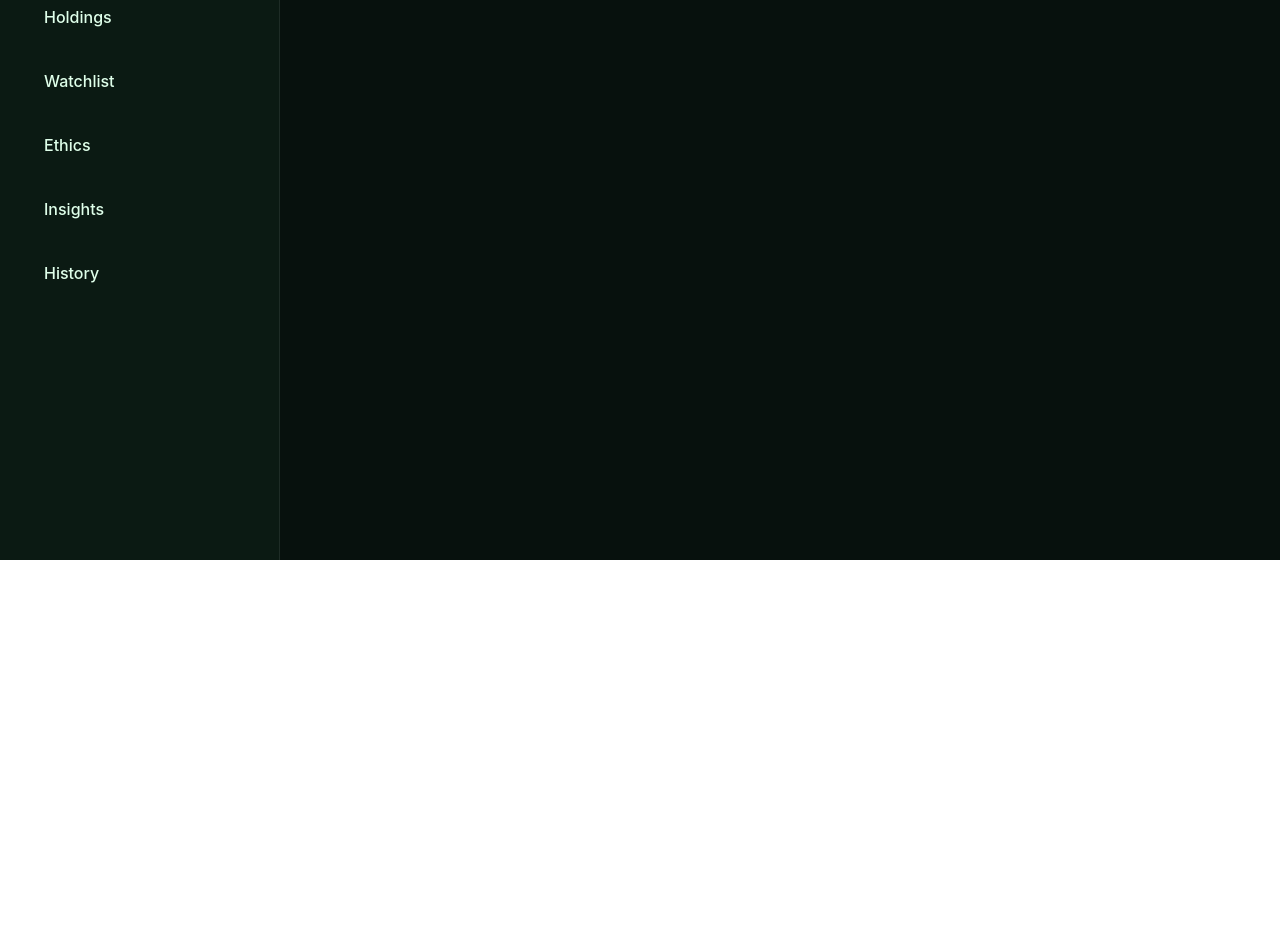
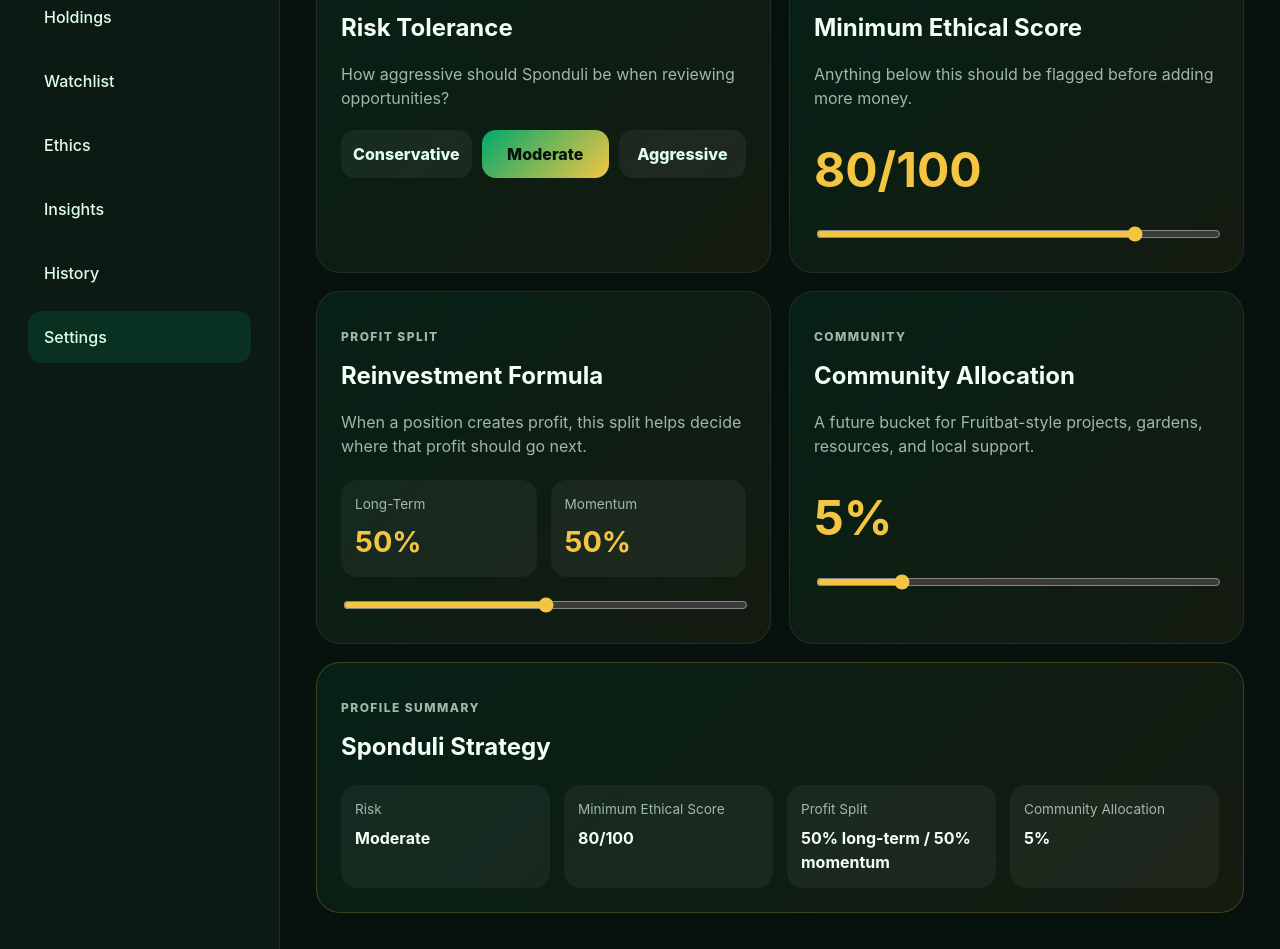
Before and after one commit to rtocastro/sponduli, a React (Vite) app: page /settings in a window 1280 px wide. Shown: the part 240-1189 px from the top of the page. Before the commit the page ends 800 px from the top, so only its background shows below. Built offline with nearby package versions, Linux system fonts and the light colour scheme.

Commit message:
feat: add settings page and investment profile

```diff
--- a/src/App.css
+++ b/src/App.css
@@ -534,6 +534,113 @@
   text-align: right;
 }
 
+.settings-grid {
+  display: grid;
+  grid-template-columns: 1fr 1fr;
+  gap: 18px;
+}
+
+.settings-card {
+  background:
+    linear-gradient(
+      135deg,
+      rgba(0, 168, 107, 0.1),
+      rgba(244, 197, 66, 0.06)
+    );
+  border: 1px solid rgba(255, 255, 255, 0.08);
+  border-radius: 24px;
+  padding: 24px;
+}
+
+.settings-card h3 {
+  margin: 8px 0 10px;
+  font-size: 1.5rem;
+}
+
+.settings-card p {
+  color: #9fb8aa;
+  line-height: 1.5;
+}
+
+.segmented-control {
+  display: grid;
+  grid-template-columns: repeat(3, 1fr);
+  gap: 10px;
+  margin-top: 20px;
+}
+
+.segmented-control button {
+  border: 0;
+  border-radius: 14px;
+  padding: 12px;
+  color: #dfffea;
+  background: rgba(255, 255, 255, 0.06);
+  cursor: pointer;
+  font-weight: 800;
+}
+
+.segmented-control button.active,
+.segmented-control button:hover {
+  color: #06100b;
+  background: linear-gradient(135deg, #00a86b, #f4c542);
+}
+
+.split-display {
+  display: grid;
+  grid-template-columns: 1fr 1fr;
+  gap: 14px;
+  margin-top: 22px;
+}
+
+.split-display div,
+.profile-summary-list div {
+  padding: 14px;
+  border-radius: 16px;
+  background: rgba(255, 255, 255, 0.05);
+}
+
+.split-display span,
+.profile-summary-list span {
+  display: block;
+  color: #9fb8aa;
+  font-size: 0.85rem;
+  margin-bottom: 6px;
+}
+
+.split-display strong {
+  font-size: 1.8rem;
+  color: #f4c542;
+}
+
+.split-range {
+  width: 100%;
+  margin-top: 20px;
+  accent-color: #f4c542;
+}
+
+.profile-summary-card {
+  grid-column: 1 / -1;
+  border-color: rgba(244, 197, 66, 0.22);
+}
+
+.profile-summary-list {
+  display: grid;
+  grid-template-columns: repeat(4, 1fr);
+  gap: 14px;
+  margin-top: 20px;
+}
+
+@media (max-width: 850px) {
+  .settings-grid,
+  .profile-summary-list {
+    grid-template-columns: 1fr;
+  }
+
+  .segmented-control {
+    grid-template-columns: 1fr;
+  }
+}
+
 @media (max-width: 650px) {
   .history-row {
     flex-direction: column;
--- a/src/App.jsx
+++ b/src/App.jsx
@@ -8,6 +8,7 @@
 import Ethics from "./pages/Ethics";
 import Insights from "./pages/Insights";
 import History from "./pages/History";
+import Settings from "./pages/Settings";
 
 function App() {
   return (
@@ -22,6 +23,7 @@
           <Route path="/ethics" element={<Ethics />} />
           <Route path="/insights" element={<Insights />} />
           <Route path="/history" element={<History />} />
+          <Route path="/settings" element={<Settings />} />
         </Routes>
       </main>
     </div>
--- a/src/components/Sidebar.jsx
+++ b/src/components/Sidebar.jsx
@@ -7,6 +7,7 @@
   { label: "Ethics", path: "/ethics" },
   { label: "Insights", path: "/insights" },
   { label: "History", path: "/history" },
+  { label: "Settings", path: "/settings" },
 ];
 
 function Sidebar() {
--- /dev/null
+++ b/src/pages/Settings.jsx
@@ -0,0 +1,148 @@
+import { useState } from "react";
+
+function Settings() {
+  const [riskTolerance, setRiskTolerance] = useState("Moderate");
+  const [minimumEthicalScore, setMinimumEthicalScore] = useState(80);
+  const [longTermSplit, setLongTermSplit] = useState(50);
+  const [momentumSplit, setMomentumSplit] = useState(50);
+  const [communityAllocation, setCommunityAllocation] = useState(5);
+
+  function updateLongTermSplit(value) {
+    const newValue = Number(value);
+    setLongTermSplit(newValue);
+    setMomentumSplit(100 - newValue);
+  }
+
+  return (
+    <section className="page-section">
+      <div className="dashboard-header">
+        <div>
+          <p className="eyebrow">Settings</p>
+          <h2>Your investment profile</h2>
+        </div>
+      </div>
+
+      <div className="settings-grid">
+        <article className="settings-card">
+          <p className="eyebrow">Risk</p>
+          <h3>Risk Tolerance</h3>
+          <p>How aggressive should Sponduli be when reviewing opportunities?</p>
+
+          <div className="segmented-control">
+            {["Conservative", "Moderate", "Aggressive"].map((option) => (
+              <button
+                key={option}
+                className={riskTolerance === option ? "active" : ""}
+                onClick={() => setRiskTolerance(option)}
+              >
+                {option}
+              </button>
+            ))}
+          </div>
+        </article>
+
+        <article className="settings-card">
+          <p className="eyebrow">Values</p>
+          <h3>Minimum Ethical Score</h3>
+          <p>Anything below this should be flagged before adding more money.</p>
+
+          <div className="score-control">
+            <strong>{minimumEthicalScore}/100</strong>
+            <input
+              type="range"
+              min="0"
+              max="100"
+              value={minimumEthicalScore}
+              onChange={(event) =>
+                setMinimumEthicalScore(Number(event.target.value))
+              }
+            />
+          </div>
+        </article>
+
+        <article className="settings-card">
+          <p className="eyebrow">Profit Split</p>
+          <h3>Reinvestment Formula</h3>
+          <p>
+            When a position creates profit, this split helps decide where that
+            profit should go next.
+          </p>
+
+          <div className="split-display">
+            <div>
+              <span>Long-Term</span>
+              <strong>{longTermSplit}%</strong>
+            </div>
+
+            <div>
+              <span>Momentum</span>
+              <strong>{momentumSplit}%</strong>
+            </div>
+          </div>
+
+          <input
+            className="split-range"
+            type="range"
+            min="0"
+            max="100"
+            value={longTermSplit}
+            onChange={(event) => updateLongTermSplit(event.target.value)}
+          />
+        </article>
+
+        <article className="settings-card">
+          <p className="eyebrow">Community</p>
+          <h3>Community Allocation</h3>
+          <p>
+            A future bucket for Fruitbat-style projects, gardens, resources, and
+            local support.
+          </p>
+
+          <div className="score-control">
+            <strong>{communityAllocation}%</strong>
+            <input
+              type="range"
+              min="0"
+              max="25"
+              value={communityAllocation}
+              onChange={(event) =>
+                setCommunityAllocation(Number(event.target.value))
+              }
+            />
+          </div>
+        </article>
+
+        <article className="settings-card profile-summary-card">
+          <p className="eyebrow">Profile Summary</p>
+          <h3>Sponduli Strategy</h3>
+
+          <div className="profile-summary-list">
+            <div>
+              <span>Risk</span>
+              <strong>{riskTolerance}</strong>
+            </div>
+
+            <div>
+              <span>Minimum Ethical Score</span>
+              <strong>{minimumEthicalScore}/100</strong>
+            </div>
+
+            <div>
+              <span>Profit Split</span>
+              <strong>
+                {longTermSplit}% long-term / {momentumSplit}% momentum
+              </strong>
+            </div>
+
+            <div>
+              <span>Community Allocation</span>
+              <strong>{communityAllocation}%</strong>
+            </div>
+          </div>
+        </article>
+      </div>
+    </section>
+  );
+}
+
+export default Settings;
```
